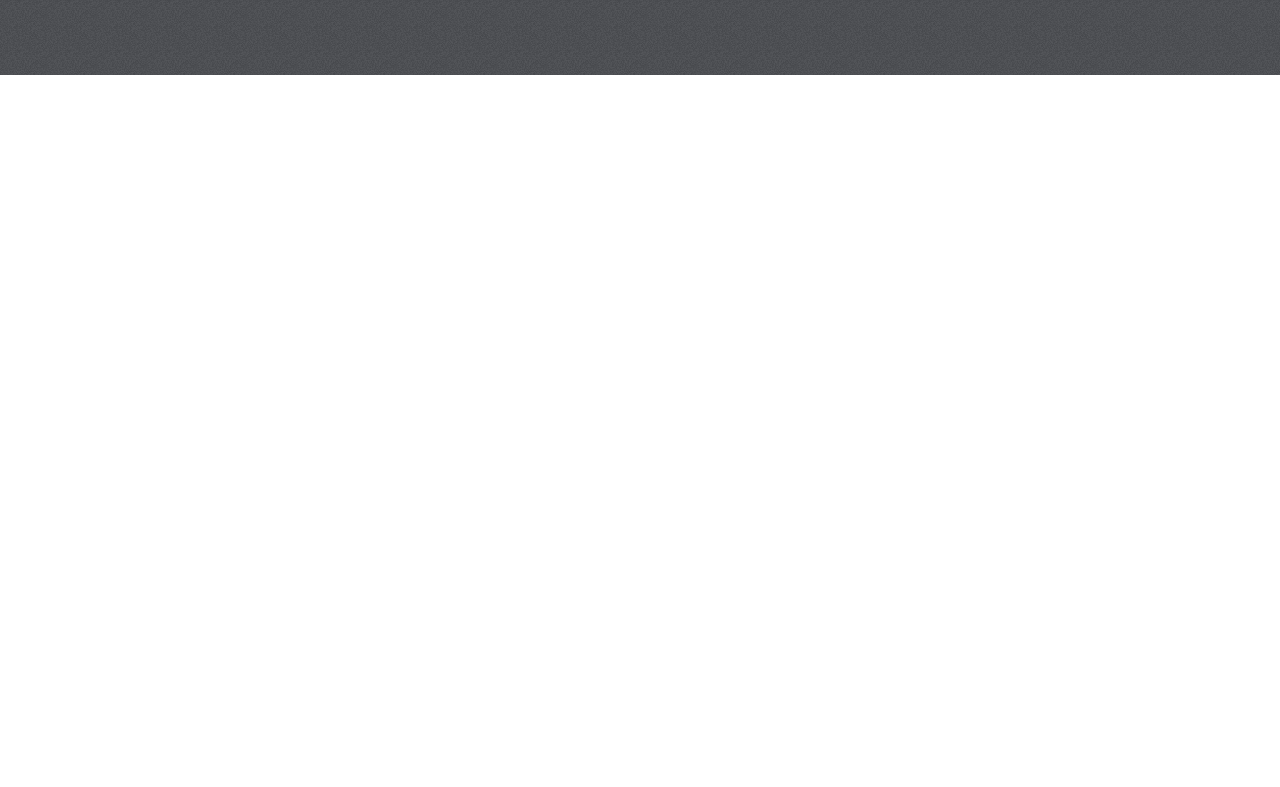
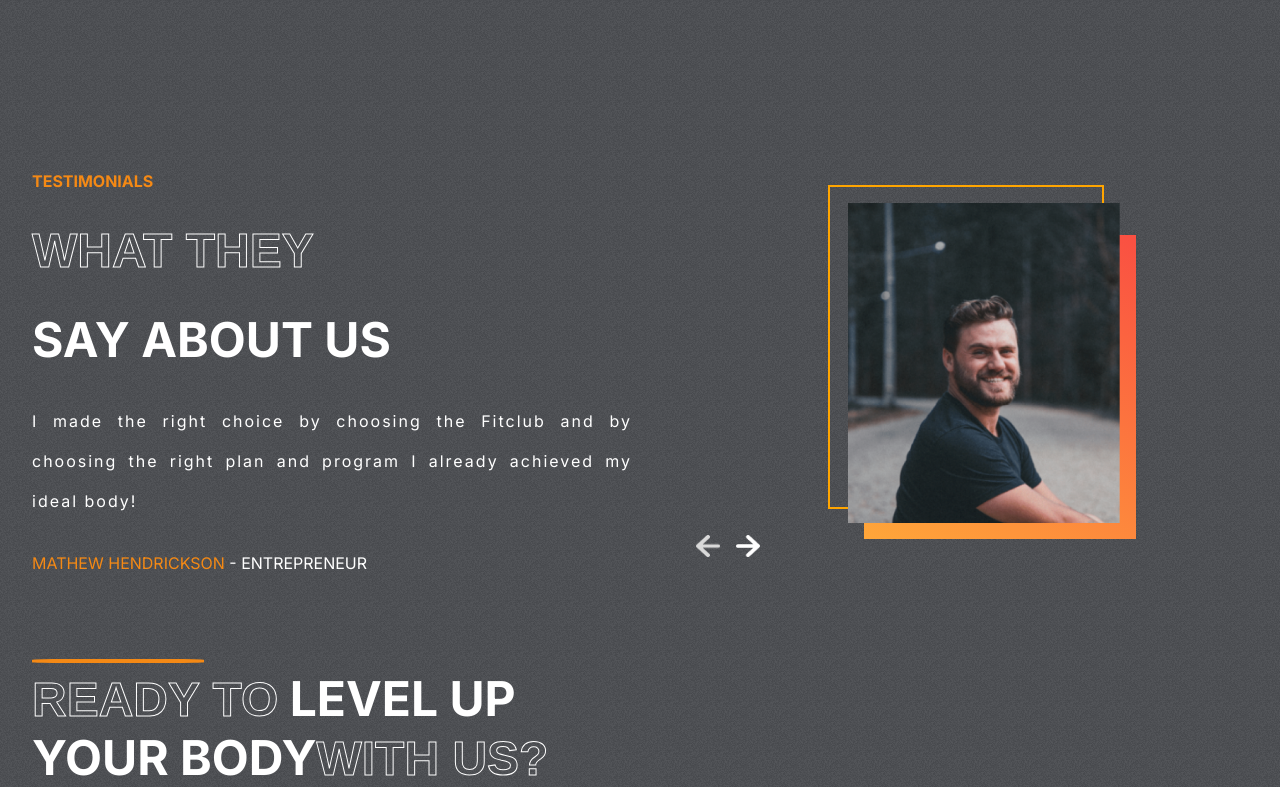
Before and after one commit to vnithish/Football-club, a React (Create React App) app: page / in a window 1280 px wide. Shown: the part 1134-1921 px from the top of the page. Before the commit the page ends 1209 px from the top, so only its background shows below. Built offline with nearby package versions, Linux system fonts and the light colour scheme.

Commit message:
Testimonials updated

```diff
--- a/src/App.js
+++ b/src/App.js
@@ -1,11 +1,15 @@
-import './App.css';
-import Hero from './components/Hero'
-import Reason from './components/Reasons/Reason';
+import "./App.css";
+import Hero from "./components/Hero";
+import Join from "./components/join/join";
+import Reason from "./components/Reasons/Reason";
+import Testimonials from "./components/Testimonials/Testimonials";
 function App() {
   return (
     <div className="App">
       <Hero />
       <Reason />
+      <Testimonials />
+      <Join />
     </div>
   );
 }
--- /dev/null
+++ b/src/components/Testimonials/Testimonials.css
@@ -0,0 +1,73 @@
+.Testimonials {
+  display: flex;
+  gap: 1rem;
+  padding: 0 2rem;
+}
+.left-t {
+  display: flex;
+  flex: 1 1;
+  gap: 2rem;
+  flex-direction: column;
+  text-transform: uppercase;
+  color: white;
+}
+
+.left-t > :nth-child(1) {
+  color: var(--orange);
+  font-weight: bold;
+}
+.left-t > :nth-child(2),
+.left-t > :nth-child(3) {
+  font-weight: bold;
+  font-size: 3rem;
+}
+.left-t > :nth-child(4) {
+  text-transform: none;
+  text-align: justify;
+  letter-spacing: 2px;
+  line-height: 40px;
+}
+
+.right-t {
+  flex: 1;
+  position: relative;
+}
+.right-t > img {
+  position: absolute;
+  width: 17rem;
+  height: 20rem;
+  object-fit: cover;
+  right: 8rem;
+  top: 2rem;
+}
+
+.right-t > :nth-child(1) {
+  position: absolute;
+  width: 17rem;
+  height: 20rem;
+  border: 2px solid orange;
+  background-color: transparent;
+  right: 9rem;
+  top: 0.9rem;
+}
+.right-t > :nth-child(2) {
+  position: absolute;
+  width: 17rem;
+  height: 19rem;
+  right: 7rem;
+  top: 4rem;
+  background: var(--planCard);
+}
+
+.arrows {
+  display: flex;
+  gap: 1rem;
+  position: absolute;
+  bottom: 1rem;
+  left: 3rem;
+}
+
+.arrows > img {
+  width: 1.5rem;
+  cursor: pointer;
+}
--- /dev/null
+++ b/src/components/Testimonials/Testimonials.jsx
@@ -0,0 +1,53 @@
+import { useState } from "react";
+import { testimonialsData } from "../../data/testimonialsData";
+import "./Testimonials.css";
+import leftArrow from "../../assets/leftArrow.png";
+import rightArrow from "../../assets/rightArrow.png";
+const Testimonials = () => {
+  const [selected, setSelected] = useState(0);
+  const tLength = testimonialsData.length;
+
+  return (
+    <div className="Testimonials">
+      <div className="left-t">
+        <span>Testimonials</span>
+        <span className="stroke-text">What they</span>
+        <span>say about us</span>
+        <span>{testimonialsData[selected].review}</span>
+        <span>
+          <span style={{ color: "var(--orange)" }}>
+            {testimonialsData[selected].name}
+          </span>{" "}
+          - {testimonialsData[selected].status}
+        </span>
+      </div>
+      <div className="right-t">
+        <div></div>
+        <div></div>
+        <img src={testimonialsData[selected].image} alt="" />
+        <div className="arrows">
+          <img
+            onClick={() => {
+              selected === 0
+                ? setSelected(tLength - 1)
+                : setSelected((prev) => prev - 1);
+            }}
+            src={leftArrow}
+            alt=""
+          />
+          <img
+            onClick={() => {
+              selected === tLength - 1
+                ? setSelected(0)
+                : setSelected((prev) => prev + 1);
+            }}
+            src={rightArrow}
+            alt=""
+          />
+        </div>
+      </div>
+    </div>
+  );
+};
+
+export default Testimonials;
--- /dev/null
+++ b/src/components/join/join.css
@@ -0,0 +1,19 @@
+.Join {
+  display: flex;
+  padding: 0 2rem;
+  gap: 10rem;
+}
+.left-j {
+  color: white;
+  font-size: 3rem;
+  font-weight: bold;
+  text-transform: uppercase;
+  position: relative;
+}
+.left-j > hr {
+  position: absolute;
+  width: 10.5rem;
+  border: 2px solid var(--orange);
+  border-radius: 20%;
+  margin: -10px 0;
+}
--- /dev/null
+++ b/src/components/join/join.jsx
@@ -0,0 +1,21 @@
+import "./join.css";
+const Join = () => {
+  return (
+    <div className="Join" id="join-us">
+      <div className="left-j">
+        <hr />
+        <div>
+          <span className="stroke-text">READY TO</span>
+          <span> LEVEL UP</span>
+        </div>
+        <div>
+          <span>YOUR BODY</span>
+          <span className="stroke-text">WITH US?</span>
+        </div>
+      </div>
+      <div className="right-j"></div>
+    </div>
+  );
+};
+
+export default Join;
```
Also changed, not shown: 1 other file (tests, documents, lock files or other folders).
